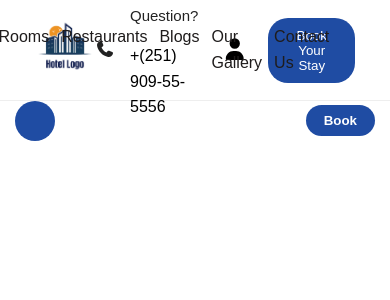
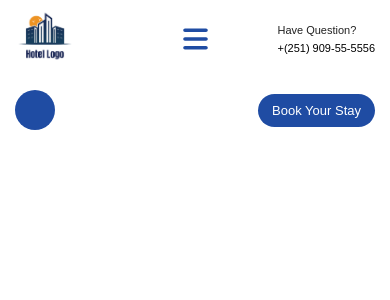
Before and after one commit to ar1jml/hotelproject, a Vue app in the folder frontend/: page / in a window 390 px wide. Shown: the top 300 px of the page. Built offline with nearby package versions, Linux system fonts and the light colour scheme.

Commit message:
topheader and middle header is fixed

```diff
--- a/frontend/src/components/header/Header.vue
+++ b/frontend/src/components/header/Header.vue
@@ -1,32 +1,35 @@
 <script setup>
 import TopHeader from './TopHeader.vue'
- import MiddleHeader from './MiddleHeader.vue'
+import MiddleHeader from './MiddleHeader.vue'
 </script>
 
+
 <template>
-  <header class="middle-header">
+
+  <header class="header-wrapper">
+
     <TopHeader />
+
     <MiddleHeader />
+
   </header>
+
 </template>
+
+
 <style scoped>
-.middle-header {
+
+.header-wrapper {
+
   position: fixed;
+
   top: 0;
   left: 0;
+
   width: 100%;
+
   z-index: 1000;
+
 }
 
-.top-header {
-  height: 40px;
-}
-
-.middle-header {
-  height: 80px;
-}
-
-.hero-banner {
-  margin-top: 120px; /* 40 + 80 */
-}
 </style>
--- a/frontend/src/components/header/MiddleHeader.vue
+++ b/frontend/src/components/header/MiddleHeader.vue
@@ -1,19 +1,31 @@
+<template>
+  <div class="middle-header">
 
-<template>
-  <div class="top-header">
-
-    <!-- User (Mobile Only) -->
+    <!-- Mobile User -->
     <button class="account-btn">
       <i class="fa-regular fa-user"></i>
     </button>
 
+
     <!-- Social Media -->
     <div class="social-links">
-      <a href="#"><i class="fa-brands fa-facebook-f"></i></a>
-      <a href="#"><i class="fa-brands fa-telegram"></i></a>
-      <a href="#"><i class="fa-brands fa-tiktok"></i></a>
-      <a href="#"><i class="fa-brands fa-whatsapp"></i></a>
+      <a href="#">
+        <i class="fa-brands fa-facebook-f"></i>
+      </a>
+
+      <a href="#">
+        <i class="fa-brands fa-telegram"></i>
+      </a>
+
+      <a href="#">
+        <i class="fa-brands fa-tiktok"></i>
+      </a>
+
+      <a href="#">
+        <i class="fa-brands fa-whatsapp"></i>
+      </a>
     </div>
+
 
     <!-- Desktop Links -->
     <div class="quick-links">
@@ -22,129 +34,97 @@
       <a href="#">Customer Service</a>
     </div>
 
-    <!-- Mobile Button -->
+
+    <!-- Mobile Book -->
     <button class="book-btn">
-      Book
+      Book Your Stay
     </button>
 
   </div>
 </template>
+
+
 <style scoped>
-.top-header {
-  height: 50px;
-  display: flex;
-  align-items: center;
-  padding: 0 40px;
-  background: #fff;
-  border-top: 1px solid #eee;
+@media(max-width:768px){
+
+.middle-header{
+
+  height:60px;
+
+  display:grid;
+
+  grid-template-columns:40px 1fr auto;
+
+  align-items:center;
+
+  padding:0 15px;
+
 }
 
 
-/* Hidden on desktop */
-.account-btn,
-.book-btn {
-  display: none;
+/* user left */
+.account-btn{
+
+  display:flex;
+
+  width:40px;
+
+  height:40px;
+
+  border:none;
+
+  border-radius:50%;
+
+  background:#1f4ca3;
+
+  color:white;
+
+  align-items:center;
+
+  justify-content:center;
+
 }
 
 
-/* Social Icons */
-.social-links {
-  display: flex;
-  gap: 25px;
-}
+/* social exactly center */
+.social-links{
 
-.social-links a {
-  color: #1f4ca3;
-  font-size: 22px;
+  justify-self:center;
+
+  display:flex;
+
+  gap:14px;
+
 }
 
 
-/* Desktop Links */
-.quick-links {
-  display: flex;
-  gap: 40px;
-}
+/* hide desktop links */
+.quick-links{
 
-.quick-links a {
-  text-decoration: none;
-  color: #000;
-  font-size: 18px;
-  font-weight: 500;
+  display:none;
+
 }
 
 
-
-@media (max-width:768px){
-
-.top-header{
-    height:60px;
-    padding:0 15px;
-
-    display:flex;
-    align-items:center;
-    justify-content:space-between;
-}
-
-
-/* Show mobile buttons */
-.account-btn,
-.book-btn{
-    display:flex;
-    align-items:center;
-    justify-content:center;
-}
-
-
-/* User left */
-.account-btn{
-    width:40px;
-    height:40px;
-
-    border:none;
-    border-radius:50%;
-
-    background:#1f4ca3;
-    color:white;
-
-    font-size:18px;
-
-    order:1;
-}
-
-
-/* Social center */
-.social-links{
-    display:flex;
-    gap:15px;
-
-    order:2;
-}
-
-.social-links a{
-    font-size:18px;
-}
-
-
-/* Book right */
+/* book right */
 .book-btn{
 
-    order:3;
+  display:block;
 
-    border:none;
-    background:#1f4ca3;
-    color:white;
+  justify-self:end;
 
-    padding:8px 18px;
+  border:none;
 
-    border-radius:20px;
+  background:#1f4ca3;
 
-    font-weight:600;
-}
+  color:white;
 
+  padding:9px 14px;
 
-/* Hide desktop */
-.quick-links{
-    display:none;
+  border-radius:20px;
+
+  font-size:13px;
+
 }
 
 }
--- a/frontend/src/components/header/TopHeader.vue
+++ b/frontend/src/components/header/TopHeader.vue
@@ -1,61 +1,57 @@
+<template>
 
-<template>
-  <header class="header">
+<header class="top-header">
 
 
-    <!-- Logo LEFT -->
+  <!-- LEFT -->
   <div class="logo-container">
-      <img src="@/assets/logo.png" alt="Logo" class="logo" />
+    <img src="@/assets/logo.png" class="logo" />
   </div>
 
 
-    <!-- Navigation DESKTOP -->
-   <nav class="nav" :class="{ 'mobile-open': menuOpen }">
+  <!-- CENTER NAV -->
+  <nav class="nav" :class="{open: menuOpen}">
+
     <a href="#">Home</a>
     <a href="#">Rooms</a>
     <a href="#">Restaurants</a>
     <a href="#">Blogs</a>
     <a href="#">Our Gallery</a>
     <a href="#">Contact Us</a>
+
   </nav>
 
 
-    <!-- Hamburger MOBILE -->
+
+  <!-- MOBILE MENU -->
   <button class="hamburger" @click="toggleMenu">
+
     <font-awesome-icon
       :icon="menuOpen ? faXmark : faBars"
     />
+
   </button>
 
-    <!-- RIGHT SIDE -->
-    <div class="right-actions">
 
 
-     <!-- Phone -->
-<div class="contact-info">
+  <!-- RIGHT -->
+  <div class="contact">
 
-  <a href="tel:+251909555556" class="phone-icon">
-    <font-awesome-icon :icon="faPhone" />
-  </a>
 
     <div class="contact-text">
-    <span>Have Question?</span>
+
+      <span>
+        Have Question?
+      </span>
 
       <a href="tel:+251909555556">
         +(251) 909-55-5556
       </a>
-  </div>
 
     </div>
 
 
-      <!-- My Account -->
-      <a href="/login" class="account-link" title="My Account">
-        <font-awesome-icon :icon="faUser" />
-      </a>
 
-
-      <!-- Book Your Stay -->
     <button class="book-btn">
       Book Your Stay
     </button>
@@ -64,199 +60,275 @@
   </div>
 
 
+
 </header>
+
 </template>
 
+<style scoped>
+.top-header{
 
-<style scoped>
-.top-header {
-  height: 40px;
-  display: flex;
-  align-items: center;
-}
-/* HEADER */
-.header {
+height:100px;
 
-  width: 100%;
-  height: 100px;
+display:flex;
 
-  display: flex;
-  align-items: center;
+align-items:center;
 
-  padding: 0 35px;
-  box-sizing: border-box;
+padding:0 35px;
+
+background:white;
+
+position:relative;
 
 }
 
 
-/* HAMBURGER ICON */
-.hamburger {
-  color: #6ea1d4;
+/* LOGO */
+
+.logo{
+
+width:60px;
+height:60px;
+
+border-radius:50%;
+
+object-fit:cover;
+
 }
 
 
-/* LOGO */
-.logo-container {
-  flex-shrink: 0;
-}
+/* NAV */
 
-.logo {
-  width: 60px;
-  height: 60px;
-  border-radius: 50%;
-  object-fit: cover;
+.nav{
+
+display:flex;
+
+gap:20px;
+
+position:absolute;
+
+left:50%;
+
+transform:translateX(-50%);
+
 }
 
 
-/* NAVIGATION */
-.nav {
-  display: flex;
-  gap: 12px;
+.nav a{
 
-  position: absolute;
-  left: 35%;
-  transform: translateX(-50%);
+text-decoration:none;
+
+color:#222;
+
+font-weight:500;
+
+white-space:nowrap;
+
 }
 
 
-.nav a {
-  text-decoration: none;
-  color: rgb(31, 28, 28);
-  font-weight: 300;
+/* RIGHT */
+
+.contact{
+
+margin-left:auto;
+
+display:flex;
+
+align-items:center;
+
+gap:25px;
+
 }
 
 
-/* RIGHT SIDE */
-.right-actions {
-  margin-left: auto;
+.contact-text{
 
-  display: flex;
-  align-items: center;
-  gap: 20px;
+display:flex;
+
+flex-direction:column;
+
 }
 
 
-/* CONTACT */
-.contact-info,
-.contact-text {
-  display: flex;
-  align-items: center;
-  gap: 15px;
+.contact-text span{
+
+font-size:14px;
+
 }
 
 
-.contact-text {
-  display: flex;
-  flex-direction: column;
+.contact-text a{
+
+text-decoration:none;
+
+color:black;
+
 }
 
 
-.contact-text span {
-  font-size: 15px;
+.book-btn{
+
+background:#1f4ca3;
+
+color:white;
+
+border:none;
+
+padding:12px 20px;
+
+border-radius:25px;
+
 }
 
 
-.contact-text a {
-  text-decoration: none;
-  color: black;
+.hamburger{
+
+display:none;
+
 }
 
 
-.account-link {
-  color: black;
-  font-size: 22px;
+
+/* MOBILE */
+
+@media(max-width:768px){
+
+
+.top-header{
+
+height:80px;
+
+display:grid;
+
+grid-template-columns:1fr auto 1fr;
+
+padding:0 15px;
+
 }
 
 
-.book-btn {
-  padding: 10px 18px;
+/* logo left */
+
+.logo-container{
+
+justify-self:start;
+
 }
 
 
-/* HAMBURGER */
-.menu-btn {
-  display: none;
+/* hamburger center */
 
-  background: rgb(113, 113, 216);
-  border: none;
+.hamburger{
 
-  font-size: 28px;
-  cursor: pointer;
+display:block;
+
+justify-self:center;
+
+border:none;
+
+background:none;
+
+font-size:28px;
+
+color:#1f4ca3;
+
 }
 
-/* Desktop */
-.hamburger {
-  display: none;
+
+/* contact right */
+
+.contact{
+
+justify-self:end;
+
+margin:0;
+
 }
 
-/* RESPONSIVE */
-.account-btn,
-.book-btn{
-    display:none;
-}
-@media (max-width:768px){
 
-  .top-header{
-    display:grid;
-    grid-template-columns: 1fr auto 1fr;
-    align-items:center;
+.contact-text span{
 
-    height:60px;
-    padding:0 16px;
+font-size:11px;
+
 }
 
-  .account-btn{
-    display:flex;
-    justify-self:start;
-    align-items:center;
-    justify-content:center;
 
-    width:42px;
-    height:42px;
+.contact-text a{
 
-    border:none;
-    border-radius:50%;
-    background:#1f4ca3;
-    color:#fff;
+font-size:11px;
+
 }
 
-  .social-links{
-    justify-self:center;
+
+
+/* hide book */
+
+.book-btn{
+
+display:none;
+
+}
+
+
+/* mobile menu */
+
+.nav{
+
+display:none;
+
+position:absolute;
+
+top:80px;
+
+left:0;
+
+width:100%;
+
+background:white;
+
+flex-direction:column;
+
+padding:20px;
+
+transform:none;
+
+}
+
+
+.nav.open{
 
 display:flex;
-    gap:18px;
+
 }
 
-  .quick-links{
-    display:none;
-  }
 
-  .book-btn{
-    display:block;
-    justify-self:end;
-
-    padding:10px 16px;
-
-    border:none;
-    border-radius:20px;
-    background:#1f4ca3;
-    color:#fff;
-  }
 }
 </style>
 
 
+
+
+
+
+
 <script setup>
+
+import {ref} from "vue";
+
 import {
-  faPhone,
-  faUser,
-  faBars
-} from '@fortawesome/free-solid-svg-icons'
-import { ref } from "vue";
+faBars,
+faXmark
+} from "@fortawesome/free-solid-svg-icons";
+
 
 const menuOpen = ref(false);
 
-const toggleMenu = () => {
-  menuOpen.value = !menuOpen.value;
+
+const toggleMenu=()=>{
+
+menuOpen.value=!menuOpen.value;
+
 };
+
 </script>
```
Lines whose indentation alone changed are shown as unchanged.
